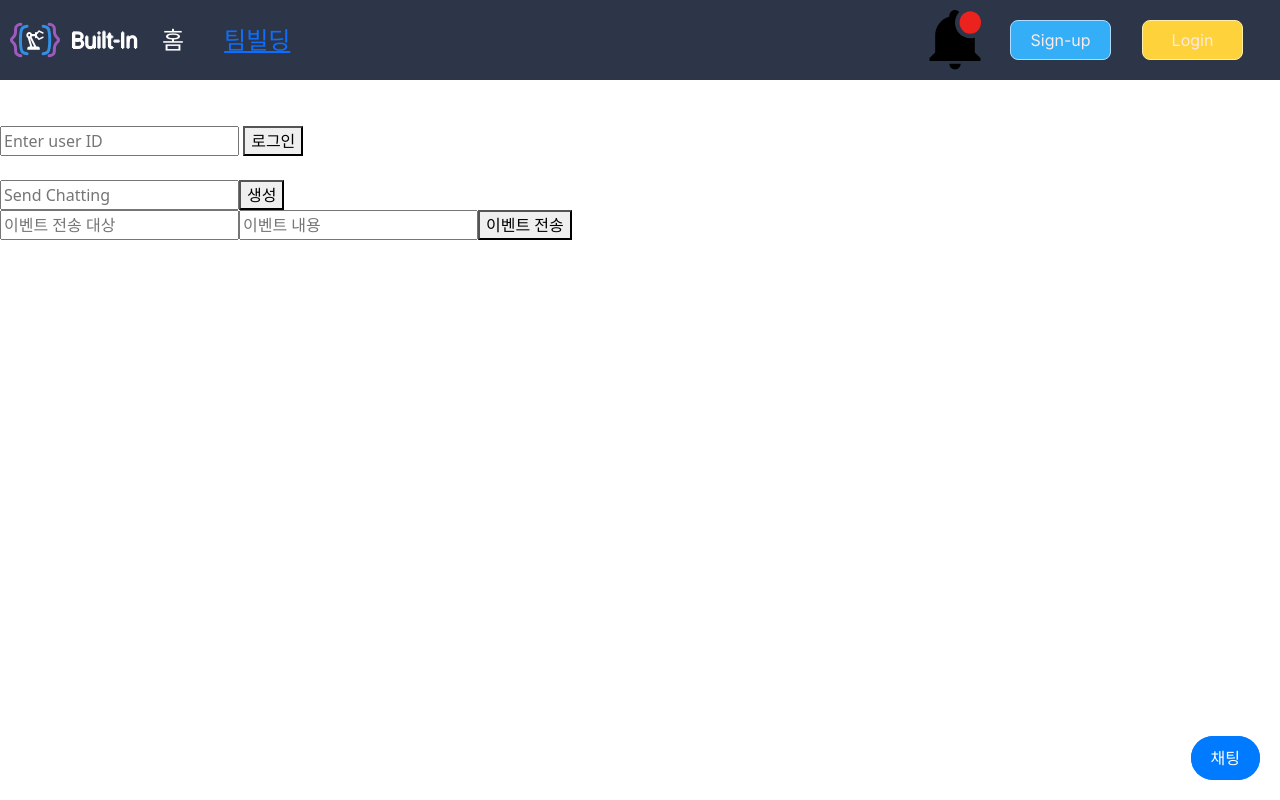
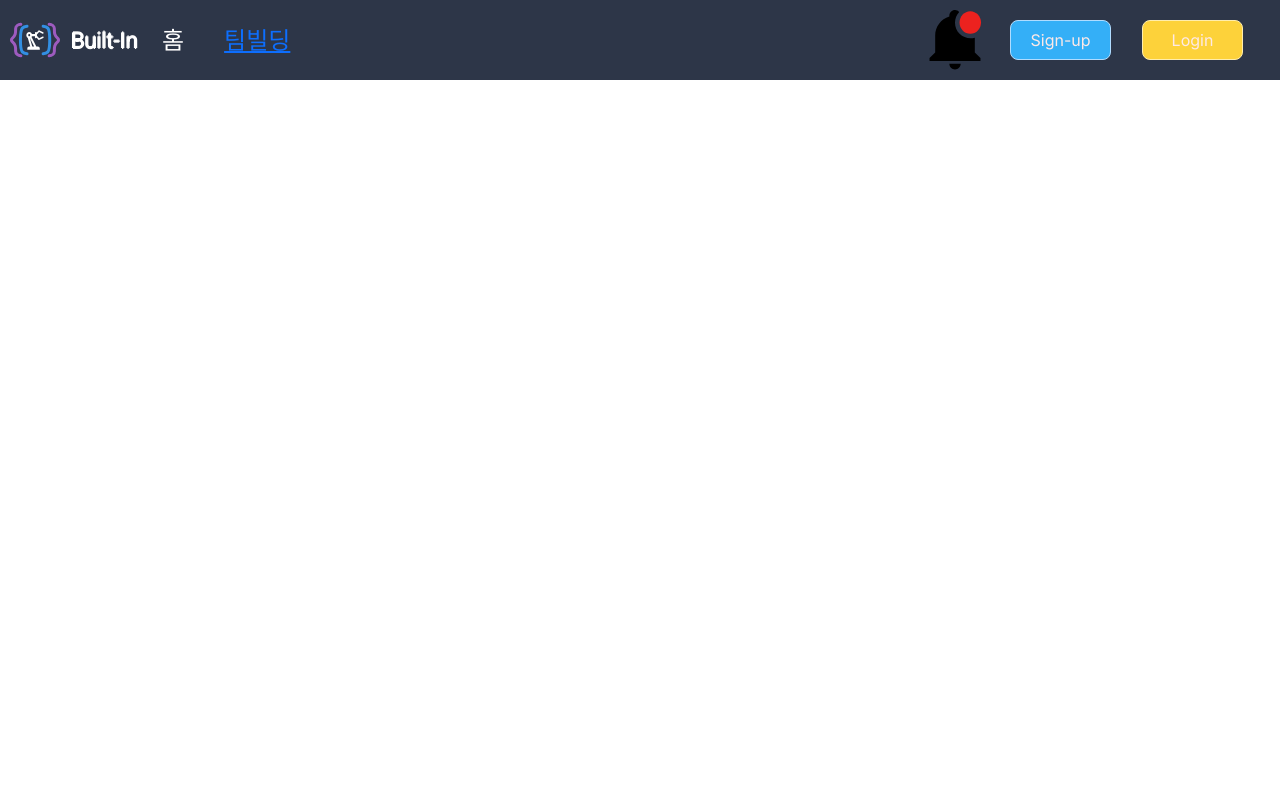
Before and after one commit to HOT6MAN/built-in-frontend, a Vue app: page / in a window 1280 px wide. Built offline with nearby package versions, Linux system fonts and the light colour scheme.

Commit message:
fixed bootstrap error

```diff
--- a/src/App.vue
+++ b/src/App.vue
@@ -9,7 +9,7 @@ import NavigationBarView from '@/views/Bars/NavigationBarView.vue';
 <template>
    <NavigationBarView @toggleLoginModal="toggleLoginModal" />
   <div id="app">
-    <ChatView></ChatView>
+    <!-- <ChatView></ChatView> -->
   </div>
 </template>
 
--- a/src/main.ts
+++ b/src/main.ts
@@ -4,11 +4,14 @@ import { createPinia } from 'pinia'
 import App from './App.vue'
 import router from './router'
 import '@/assets/css/global.css'
+
+import BootstrapVue3 from "bootstrap-vue-3"
 import 'bootstrap/dist/css/bootstrap.css'
 
 
 const pinia = createPinia()
 const app = createApp(App);
 app.use(pinia)
+app.use(BootstrapVue3)
 app.use(router)
 app.mount("#app");
--- a/src/router/index.ts
+++ b/src/router/index.ts
@@ -1,5 +1,6 @@
 import { createRouter, createWebHistory } from 'vue-router'
 import TeamBuildingView from '@/views/board/TeamBuildingView.vue'
+import TeamBuildingRecruitView from '@/views/board/TeamBuildingRecruitView.vue'
 import AfterLoginView from '@/views/AfterLoginView.vue'
 
 const router = createRouter({
@@ -16,7 +17,7 @@ const router = createRouter({
     {
       path: '/teambuilding',
       name: 'teambuilding',
-      component : TeamBuildingView
+      component : TeamBuildingRecruitView
     },
     {
       path: '/afterlogin',
```
